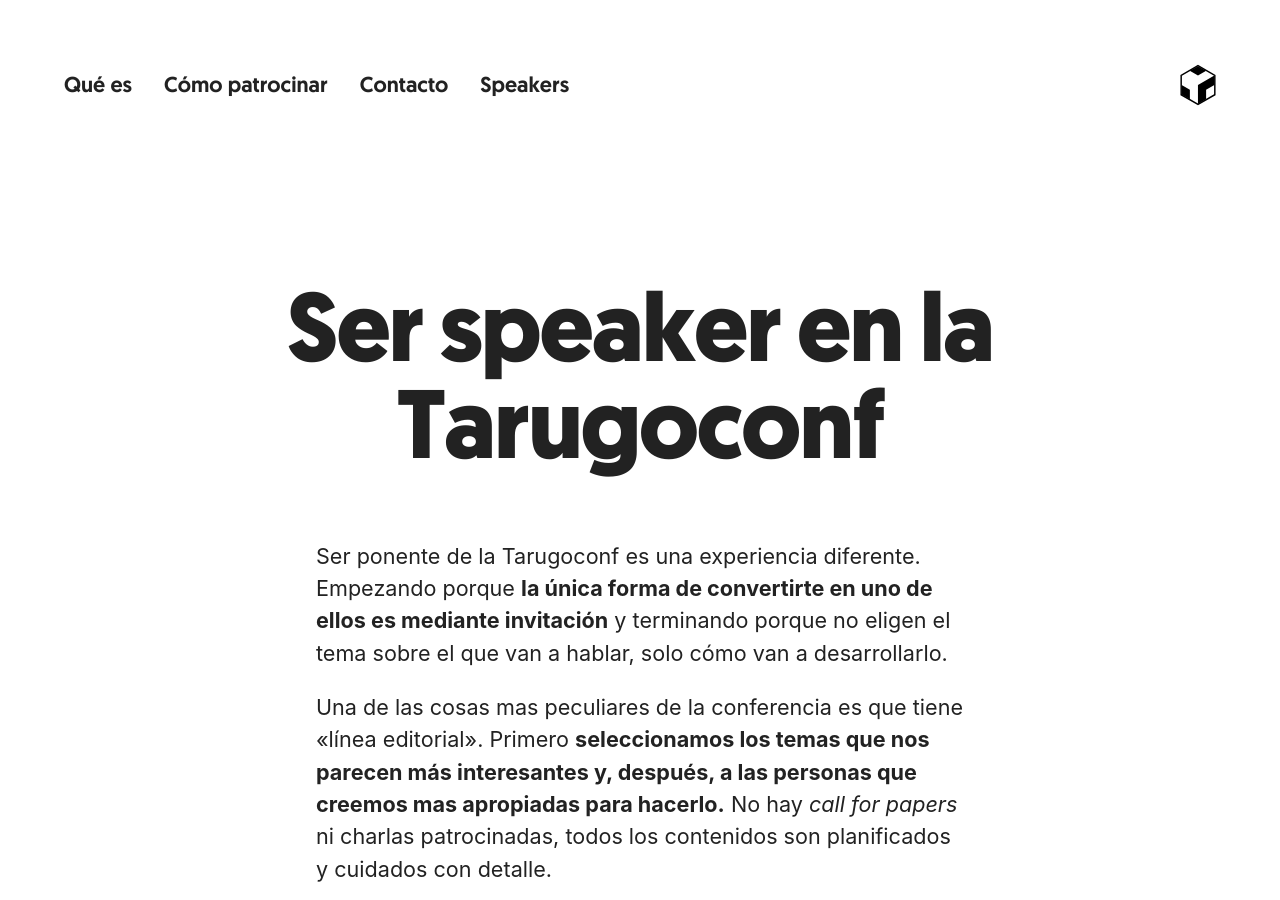
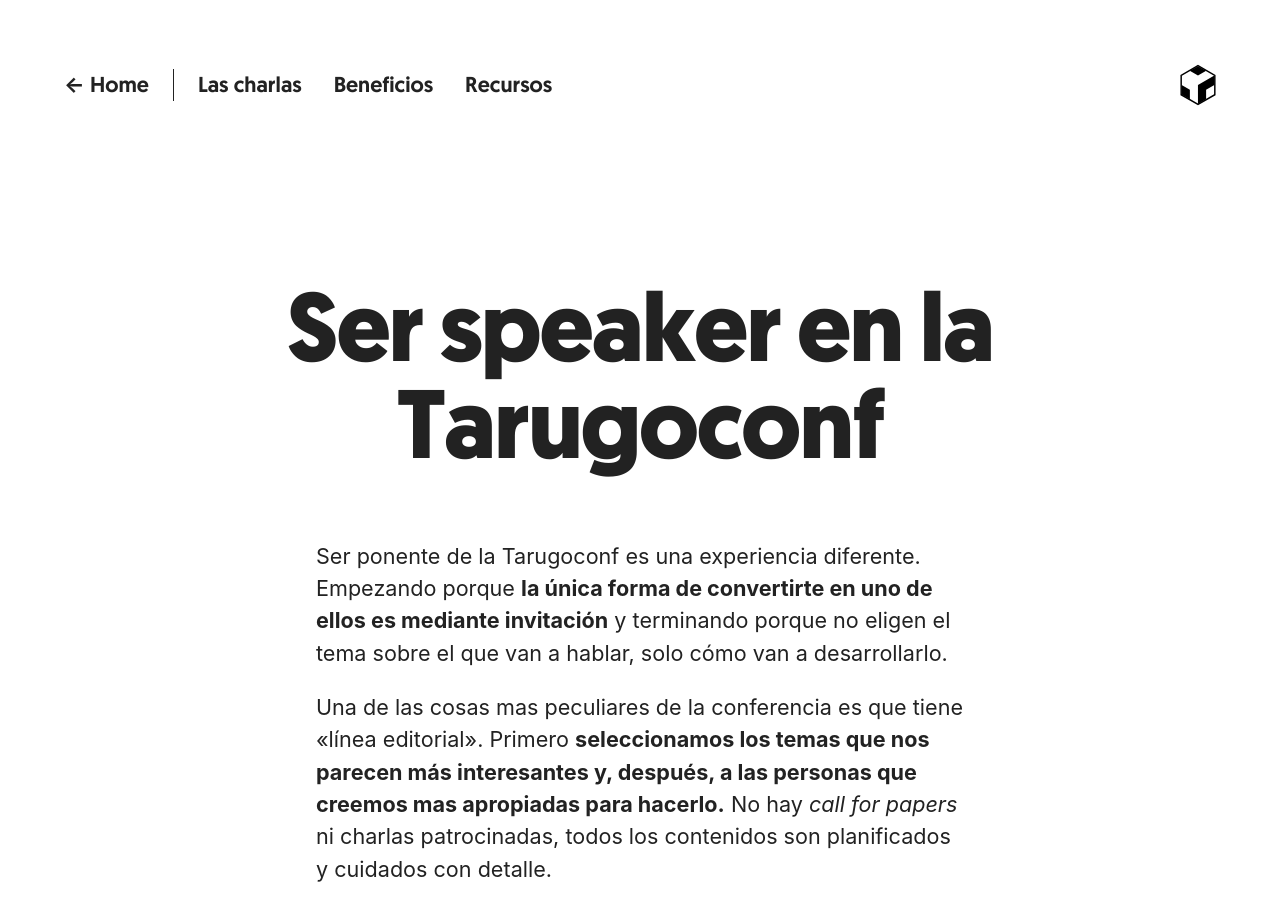
Before and after one commit to tarugoconf/tarugo22, a Jekyll site: the page built from speakers.html, in a window 1280 px wide and 900 px high. Built offline with Jekyll 4.4.1, drawn with Linux system fonts in a browser that asks for light colours.

Commit message:
axustes no menú, optimización de imaxes

```diff
--- a/_includes/navbar.html
+++ b/_includes/navbar.html
@@ -1,7 +1,7 @@
 <nav class="navbar">
   <div class="navbar-content">
     {% if page.back %}
-    <div class="navbar-menu">
+    <div class="navbar-menu is-back">
         <a href="{{ page.back.href }}">
             {{ page.back.text }}
         </a>
--- a/_sass/_navbar.scss
+++ b/_sass/_navbar.scss
@@ -46,6 +46,16 @@
             text-underline-offset: 0.2em;
             text-decoration-thickness: 1px;
         }
+        &:focus {
+            outline: dotted 1px var(--color-gray);
+            outline-offset: 3px;
+        }
+    }
+
+    @media (max-width: 400px) {
+        &.is-back {
+            display: none;
+        }
     }
 }
 div.navbar-menu:first-child:not(:nth-last-child(2)) {
@@ -86,9 +96,10 @@
     background: none;
     border: none;
     padding: .5em;
-    margin-left: -.5em;
+    // margin-left: -.5em;
     @include font-normal;
     @include bold;
+    white-space: nowrap;
 
     &::before {
         content: "☰";
@@ -98,7 +109,11 @@
     &:hover {
         background: var(--color-accent);
     }
-    @media (min-width: 600px) {
+    &:focus {
+        outline: dotted 1px var(--color-gray);
+        outline-offset: 3px;
+    }
+    @media (min-width: 700px) {
         display: none;
     }
 }
@@ -108,7 +123,7 @@
     margin: 0;
     padding: 0;
 
-    @media (max-width: 600px) {
+    @media (max-width: 699px) {
         position: absolute;
         top: -10vh;
         left: 0;
@@ -133,7 +148,7 @@
             opacity: 1;
         }
     }
-    @media (min-width: 600px) {
+    @media (min-width: 700px) {
         display: flex;
 
         li {
--- a/speakers.html
+++ b/speakers.html
@@ -5,18 +5,16 @@
   La Tarugoconf es una conferencia sobre diseño, construcción y comercialización de productos y servicios digitales que nace alrededor de la heterogénea Comunidad de suscriptores y suscriptoras de La Bonilista
 
 menu:
-- text: Qué es
-  href: './#que-es'
-- text: Cómo patrocinar
-  href: './#como-patrocinar'
-- text: Contacto
-  href: './#contacto'
-- text: Speakers
-  href: ./speakers.html
+- text: Las charlas
+  href: '#las-charlas'
+- text: Beneficios
+  href: '#beneficios'
+- text: Recursos
+  href: '#recuros'
 
-# back:
-#   text: ← Volver
-#   href: './'
+back:
+  text: ← Home
+  href: './'
 
 header:
   title: 'Ser speaker en la Tarugoconf'
@@ -215,17 +213,17 @@
 
 <figure class="photo">
     <picture>
-      <!-- <source srcset="{{ page.image.src }}-3200px.webp" media="(min-width:2400px)" type="image/webp">
+      <source srcset="{{ page.image.src }}-3200px.webp" media="(min-width:2400px)" type="image/webp">
       <source srcset="{{ page.image.src }}-3200px.jpg" media="(min-width:2400px)">
       <source srcset="{{ page.image.src }}-2400px.webp" media="(min-width:1600px)" type="image/webp">
       <source srcset="{{ page.image.src }}-2400px.jpg" media="(min-width:1600px)">
       <source srcset="{{ page.image.src }}-1600px.webp" media="(min-width:800px)" type="image/webp">
       <source srcset="{{ page.image.src }}-1600px.jpg" media="(min-width:800px)">
-      <source srcset="{{ page.image.src }}-800px.webp" type="image/webp"> -->
+      <source srcset="{{ page.image.src }}-800px.webp" type="image/webp">
 
       <img
         class="photo-image"
-        src="{{ page.image.src }}"
+        src="{{ page.image.src }}-800px.jpg"
         alt="{{ page.image.alt }}"
         width="{{ page.image.width }}"
         height="{{ page.image.height }}"
```
Also changed, not shown: other parts of speakers.html (+1 -1 lines), aviso-legal.md (+1 -1 lines), codigo-de-conducta.md (+1 -1 lines), politica-de-privacidad.md (+1 -1 lines), img/speaker-1600px.jpg (added), img/speaker-1600px.webp (added), img/speaker-2400px.webp (added), img/speaker-800px.jpg (added), img/speaker-800px.webp (added), 4 other files.
